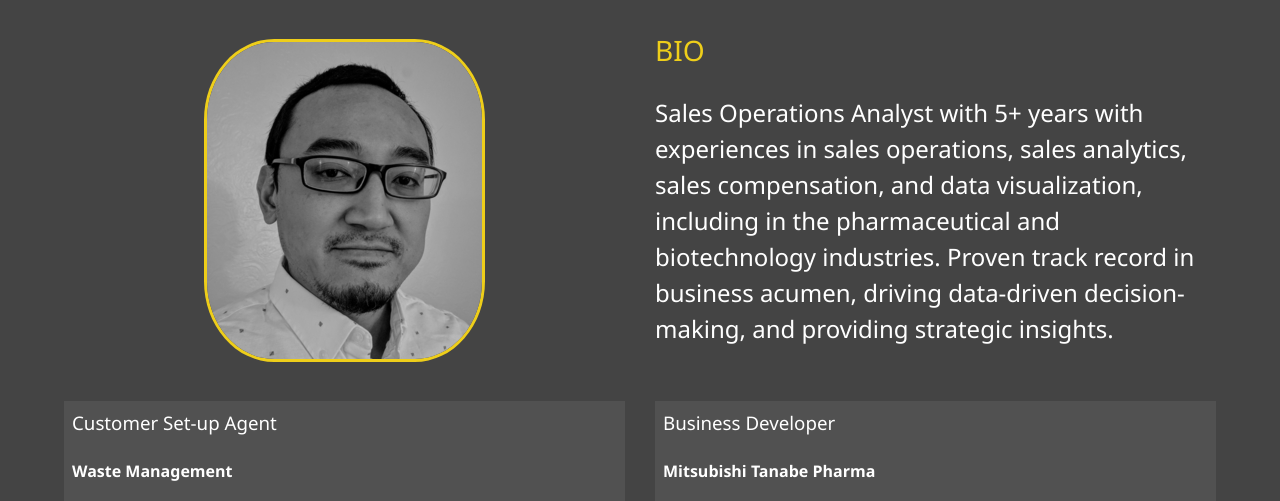
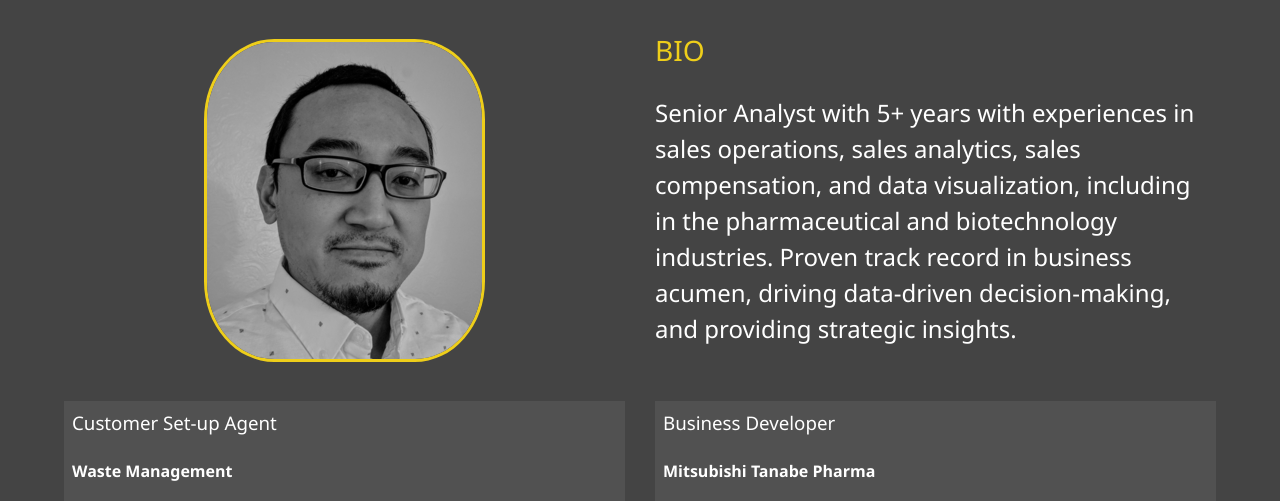
Before and after one commit to kholid-alfan-nur/kholid-alfan-nur.github.io, a website: page about.html in a window 1280 px wide. Shown: the part 253-754 px from the top of the page. Drawn offline with Linux system fonts and the light colour scheme.

Commit message:
Update about.html

```diff
--- a/about.html
+++ b/about.html
@@ -61,7 +61,7 @@
           <img src="img/bio-resizeimage.jpg" alt="my pic" class="bio-image">
           <div class="bio">
               <h3 class="text-secondary">BIO</h3>
-              <p>Sales Operations Analyst with 5+ years with experiences in sales operations, sales analytics, sales compensation, and data visualization, including in the pharmaceutical and biotechnology industries. Proven track record in business acumen, driving data-driven decision-making, and providing strategic insights.</p>
+              <p>Senior Analyst with 5+ years with experiences in sales operations, sales analytics, sales compensation, and data visualization, including in the pharmaceutical and biotechnology industries. Proven track record in business acumen, driving data-driven decision-making, and providing strategic insights.</p>
           </div>
           <div class="job job-1">
               <h3>Customer Set-up Agent</h3>
```
